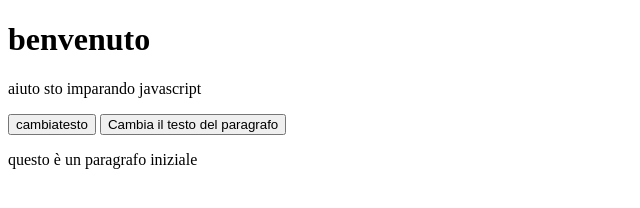
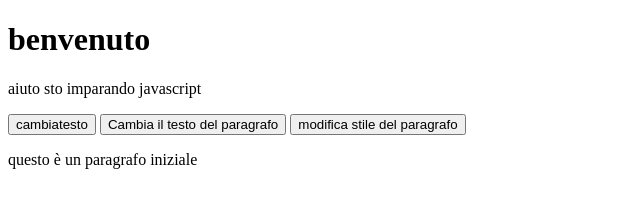
Before and after one commit to GiovanniTammaro9/javascritpt-DOM, a plain HTML site: page index.html in a window 1280 px wide. Shown: the whole page, without its empty margins (0-640 px from the left). Drawn offline with Linux system fonts and the light colour scheme.

Commit message:
modificato stile del paragrafo

```diff
--- a/index.html
+++ b/index.html
@@ -10,6 +10,7 @@
     <p id="paragrafo">aiuto sto imparando javascript</p>
     <button onclick="modificaElemento()">cambiatesto</button>
     <button onclick="modificaTesto()">Cambia il testo del paragrafo</button>
+    <button onclick="modificaStile()">modifica stile del paragrafo</button>
 
 
 
--- a/index.js
+++ b/index.js
@@ -17,3 +17,9 @@ document.body.appendChild(paragrafo);
 function modificaTesto() {
     paragrafo.innerText = "il testo del paragrafo è stato modificato";
 }
+//modifica stile
+function modificaStile() {
+    let paragrafo = document.getElementById("paragrafo");
+    paragrafo.style.backgroundColor = "#4CAF50";
+    paragrafo.style.fontSize = "20px";
+}
```
